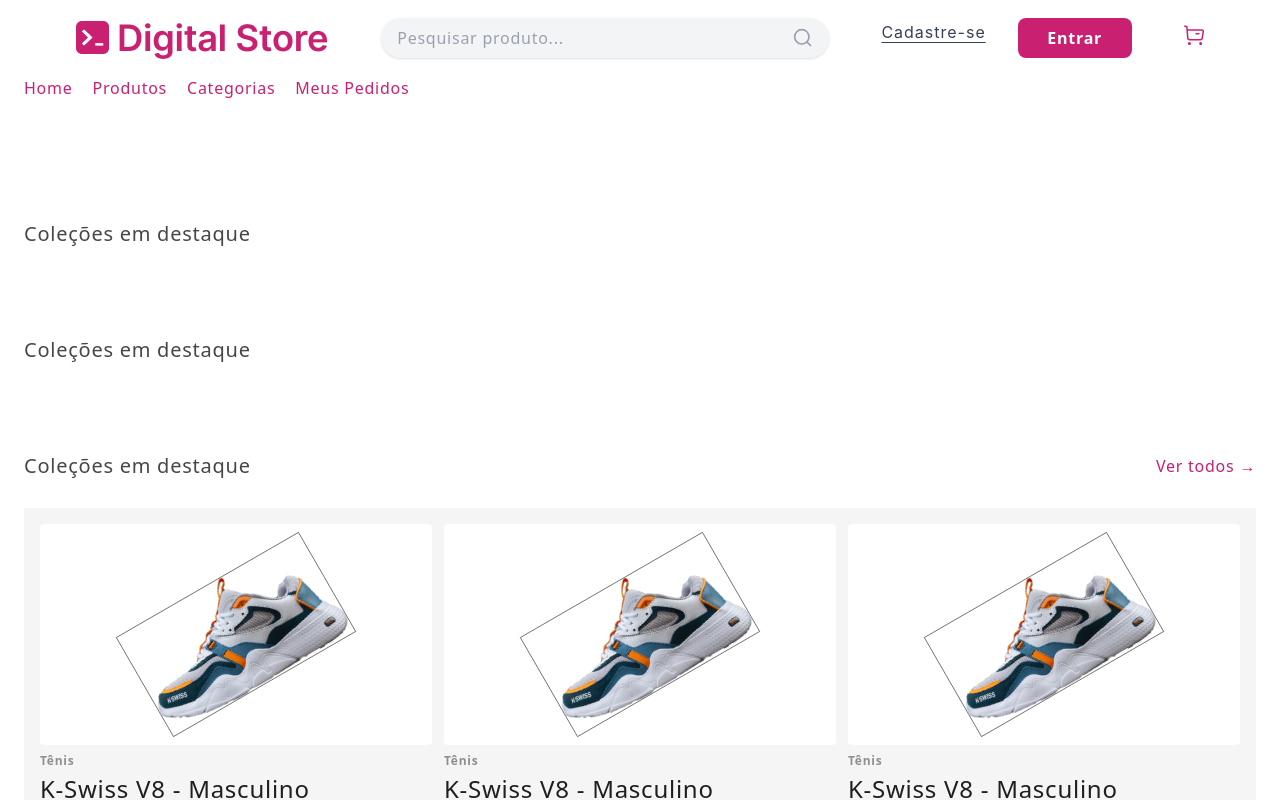
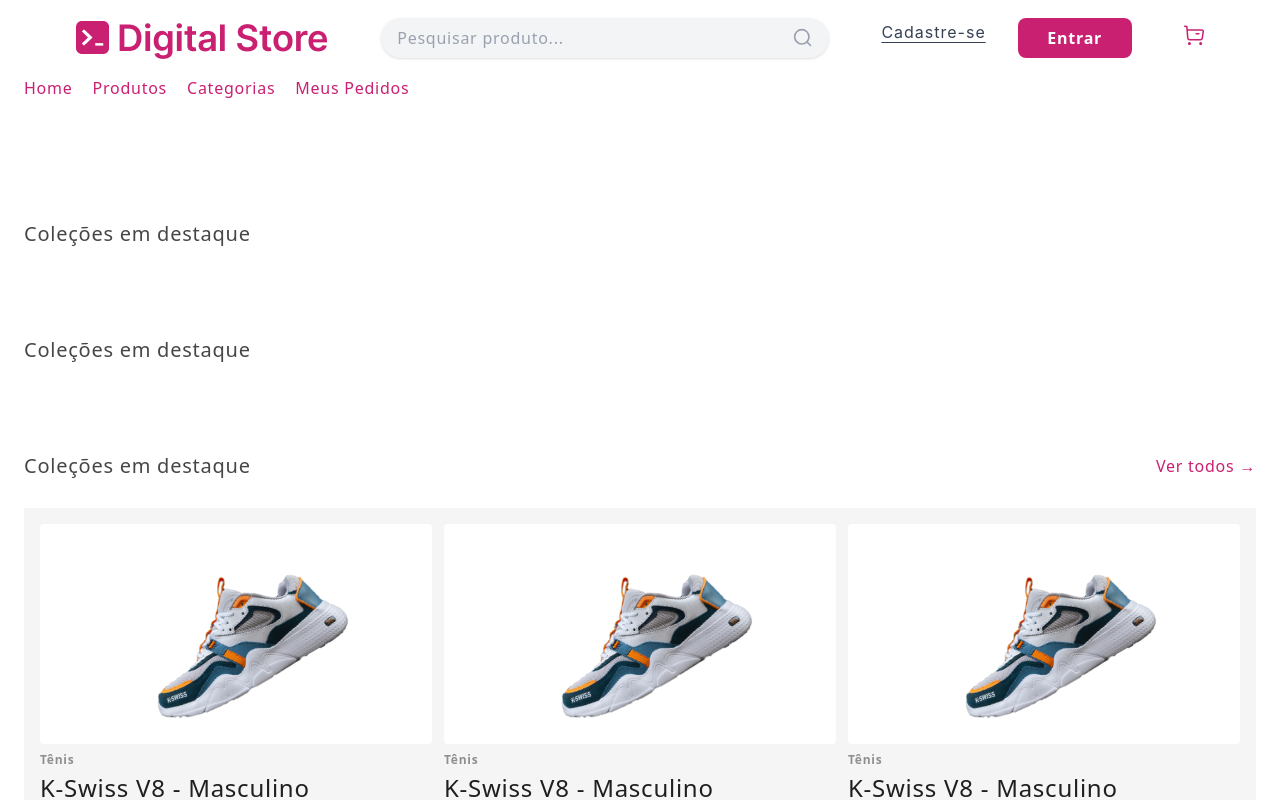
Before and after one commit to Markus328/digital-store, a React (Vite) app: page / in a window 1280 px wide. Shown: the top 800 px of the page. Built offline with nearby package versions, Linux system fonts and the light colour scheme.

Commit message:
Adiciona prop className e retira borda da imagem

```diff
--- a/src/components/DynamicImage.jsx
+++ b/src/components/DynamicImage.jsx
@@ -8,6 +8,7 @@
   height = "100%",
   rotation = "0deg",
   scale = "0",
+  className = "",
 }) => {
   const [imgUrl, setImgUrl] = useState(null);
   const [imgRatio, setImgRatio] = useState(1);
@@ -81,6 +82,7 @@
     imgRatio,
     isImageLoaded,
     rotation,
+    scale,
     width,
   ]);
   return (
@@ -90,7 +92,7 @@
         alt={name}
         style={combinedStyle}
         ref={imgRef}
-        className="border"
+        className={className}
         onLoad={handleImageLoad}
       />
     </div>
```
